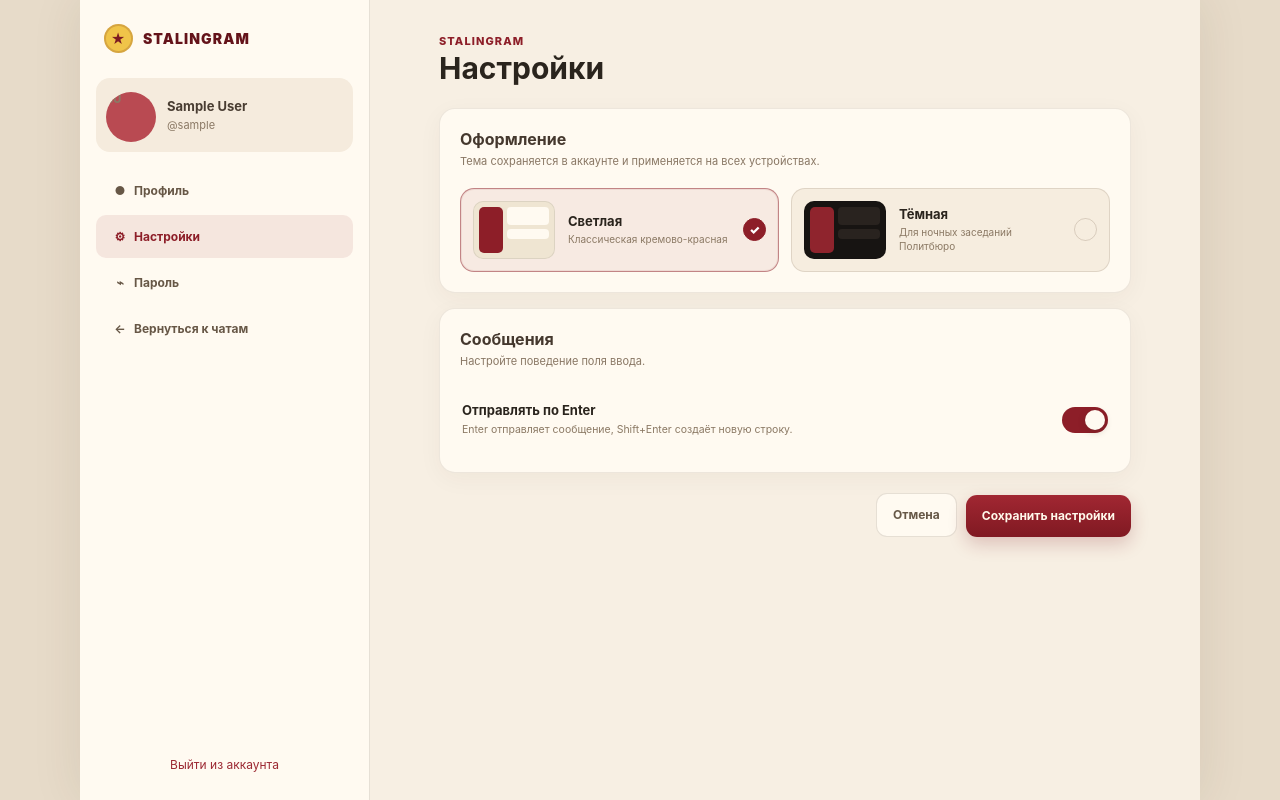
After one commit to shipovskijkorp/stalingram.su, a Django app: page /settings/ in a window 1280 px wide. The commit adds this page. Run offline with Django 5.2, Linux system fonts and the light colour scheme; the visitor is signed in with stand-in values (Sample User, id 1).

Commit message:
Add appearance and message input settings

```diff
--- a/apps/accounts/admin.py
+++ b/apps/accounts/admin.py
@@ -8,4 +8,5 @@ from .models import User
 class StalingramUserAdmin(UserAdmin):
     fieldsets = UserAdmin.fieldsets + (
         ("Профиль Stalingram", {"fields": ("bio", "avatar")}),
+        ("Настройки Stalingram", {"fields": ("theme", "enter_to_send")}),
     )
--- a/apps/accounts/forms.py
+++ b/apps/accounts/forms.py
@@ -157,3 +157,19 @@ class ProfileForm(forms.ModelForm):
         if content_type and content_type not in allowed_types:
             raise forms.ValidationError("Поддерживаются только PNG, JPEG и WebP.")
         return avatar
+
+
+class UserSettingsForm(forms.ModelForm):
+    theme = forms.ChoiceField(
+        label="Тема оформления",
+        choices=User.Theme.choices,
+        widget=forms.RadioSelect,
+    )
+    enter_to_send = forms.BooleanField(
+        label="Отправлять сообщения по Enter",
+        required=False,
+    )
+
+    class Meta:
+        model = User
+        fields = ("theme", "enter_to_send")
--- a/apps/accounts/urls.py
+++ b/apps/accounts/urls.py
@@ -8,6 +8,7 @@ from .views import (
     public_profile,
     register,
     remove_avatar,
+    settings_view,
 )
 
 app_name = "accounts"
@@ -17,6 +18,7 @@ urlpatterns = [
     path("register/", register, name="register"),
     path("logout/", StalingramLogoutView.as_view(), name="logout"),
     path("profile/", profile, name="profile"),
+    path("settings/", settings_view, name="settings"),
     path("profile/avatar/remove/", remove_avatar, name="remove_avatar"),
     path(
         "profile/password/",
--- a/apps/accounts/views.py
+++ b/apps/accounts/views.py
@@ -7,7 +7,12 @@ from django.shortcuts import get_object_or_404, redirect, render
 from django.urls import reverse_lazy
 from django.views.decorators.http import require_POST
 
-from .forms import IdentifierAuthenticationForm, ProfileForm, RegisterForm
+from .forms import (
+    IdentifierAuthenticationForm,
+    ProfileForm,
+    RegisterForm,
+    UserSettingsForm,
+)
 from .models import User
 
 
@@ -62,6 +67,16 @@ def profile(request):
 
 
 @login_required
+def settings_view(request):
+    form = UserSettingsForm(request.POST or None, instance=request.user)
+    if request.method == "POST" and form.is_valid():
+        form.save()
+        messages.success(request, "Настройки сохранены.")
+        return redirect("accounts:settings")
+    return render(request, "accounts/settings.html", {"form": form})
+
+
+@login_required
 @require_POST
 def remove_avatar(request):
     if request.user.avatar:
--- /dev/null
+++ b/static/css/settings.css
@@ -0,0 +1,60 @@
+.preferences-form { display: block; }
+.preference-card { padding: 20px; }
+.theme-picker { display: grid; grid-template-columns: repeat(2, minmax(0, 1fr)); gap: 12px; }
+.theme-option {
+  position: relative;
+  min-width: 0;
+  display: grid;
+  grid-template-columns: 82px minmax(0, 1fr) auto;
+  align-items: center;
+  gap: 13px;
+  padding: 12px;
+  border: 1px solid rgba(84, 58, 35, .14);
+  border-radius: 14px;
+  background: #f6eddf;
+  cursor: pointer;
+  transition: border-color .15s ease, background .15s ease, transform .15s ease;
+}
+.theme-option:hover { transform: translateY(-1px); border-color: rgba(141, 30, 40, .28); }
+.theme-option.is-selected { border-color: rgba(141, 30, 40, .5); background: rgba(141, 30, 40, .07); box-shadow: inset 0 0 0 1px rgba(141, 30, 40, .08); }
+.theme-option > input { position: absolute; opacity: 0; pointer-events: none; }
+.theme-preview { width: 82px; height: 58px; display: grid; grid-template-columns: 24px 1fr; grid-template-rows: 18px 1fr 1fr; gap: 4px; padding: 6px; border-radius: 10px; overflow: hidden; box-shadow: inset 0 0 0 1px rgba(0, 0, 0, .08); }
+.theme-preview i { grid-row: 1 / 4; border-radius: 5px; }
+.theme-preview b { border-radius: 4px; }
+.theme-preview--light { background: #efe5d2; }
+.theme-preview--light i { background: #8d1e28; }
+.theme-preview--light b { background: #fffaf1; }
+.theme-preview--dark { background: #171412; }
+.theme-preview--dark i { background: #8f242d; }
+.theme-preview--dark b { background: #29231f; }
+.theme-option__text { min-width: 0; }
+.theme-option__text strong, .theme-option__text small { display: block; }
+.theme-option__text strong { font-size: 13px; }
+.theme-option__text small { margin-top: 4px; color: #8b7964; line-height: 1.35; font-size: 10px; }
+.theme-option__check { width: 23px; height: 23px; display: grid; place-items: center; border: 1px solid rgba(84, 58, 35, .18); border-radius: 50%; color: transparent; font-size: 12px; font-weight: 900; }
+.theme-option.is-selected .theme-option__check { border-color: var(--red); background: var(--red); color: white; }
+.preference-row { min-height: 64px; display: flex; align-items: center; justify-content: space-between; gap: 18px; padding: 8px 2px; cursor: pointer; }
+.preference-row__copy { min-width: 0; }
+.preference-row__copy strong, .preference-row__copy small { display: block; }
+.preference-row__copy strong { font-size: 13px; }
+.preference-row__copy small { max-width: 480px; margin-top: 5px; color: #8b7964; line-height: 1.4; font-size: 10.5px; }
+.switch-control { position: relative; flex: 0 0 auto; }
+.switch-control input { position: absolute; opacity: 0; pointer-events: none; }
+.switch-control__track { width: 46px; height: 26px; display: block; padding: 3px; border-radius: 999px; background: #cbbdac; transition: background .16s ease; }
+.switch-control__thumb { width: 20px; height: 20px; display: block; border-radius: 50%; background: #fffaf1; box-shadow: 0 2px 7px rgba(64, 44, 30, .25); transition: transform .16s ease; }
+.switch-control input:checked + .switch-control__track { background: var(--red); }
+.switch-control input:checked + .switch-control__track .switch-control__thumb { transform: translateX(20px); }
+.switch-control input:focus-visible + .switch-control__track { outline: 3px solid rgba(141, 30, 40, .16); outline-offset: 2px; }
+.preferences-actions { margin-top: 20px; }
+
+@media (max-width: 680px) {
+  .theme-picker { grid-template-columns: 1fr; }
+  .theme-option { grid-template-columns: 72px minmax(0, 1fr) auto; }
+  .theme-preview { width: 72px; }
+}
+
+@media (max-width: 420px) {
+  .theme-option { grid-template-columns: 60px minmax(0, 1fr) auto; gap: 9px; padding: 10px; }
+  .theme-preview { width: 60px; height: 52px; }
+  .preference-row { align-items: flex-start; }
+}
--- /dev/null
+++ b/static/js/settings.js
@@ -0,0 +1,29 @@
+const themeOptions = [...document.querySelectorAll("[data-theme-option]")];
+const themeColorMeta = document.querySelector('meta[name="theme-color"]');
+const enterToggle = document.getElementById("id_enter_to_send");
+const enterModeHint = document.getElementById("enterModeHint");
+
+function previewTheme(theme) {
+  document.body.dataset.theme = theme;
+  themeOptions.forEach((option) => {
+    option.classList.toggle("is-selected", option.dataset.themeOption === theme);
+  });
+  if (themeColorMeta) themeColorMeta.content = theme === "dark" ? "#171412" : "#801f28";
+}
+
+themeOptions.forEach((option) => {
+  const radio = option.querySelector('input[type="radio"]');
+  radio?.addEventListener("change", () => {
+    if (radio.checked) previewTheme(radio.value);
+  });
+});
+
+function updateEnterHint() {
+  if (!enterToggle || !enterModeHint) return;
+  enterModeHint.textContent = enterToggle.checked
+    ? "Enter отправляет сообщение, Shift+Enter создаёт новую строку."
+    : "Enter создаёт новую строку, Ctrl+Enter отправляет сообщение.";
+}
+
+enterToggle?.addEventListener("change", updateEnterHint);
+updateEnterHint();
--- a/templates/accounts/profile.html
+++ b/templates/accounts/profile.html
@@ -25,6 +25,7 @@
 
     <nav class="settings-nav" aria-label="Настройки">
       <a class="is-active" href="{% url 'accounts:profile' %}"><span>●</span> Профиль</a>
+      <a href="{% url 'accounts:settings' %}"><span>⚙</span> Настройки</a>
       <a href="{% url 'accounts:public_profile' request.user.username %}"><span>↗</span> Публичная страница</a>
       <a href="{% url 'accounts:password_change' %}"><span>⌁</span> Пароль</a>
       <a href="{% url 'messenger:home' %}"><span>←</span> Вернуться к чатам</a>
--- /dev/null
+++ b/templates/accounts/settings.html
@@ -0,0 +1,113 @@
+{% extends 'base.html' %}
+{% load static %}
+
+{% block title %}Настройки — Stalingram{% endblock %}
+{% block body_class %}profile-body{% endblock %}
+{% block extra_head %}<link rel="stylesheet" href="{% static 'css/settings.css' %}">{% endblock %}
+
+{% block content %}
+<main class="settings-shell">
+  <aside class="settings-sidebar">
+    <a class="settings-brand" href="{% url 'messenger:home' %}">
+      <span class="brand__mark">★</span>
+      <span>STALINGRAM</span>
+    </a>
+
+    <div class="settings-user">
+      {% if request.user.avatar %}
+        <img class="settings-user__avatar" src="{{ request.user.avatar.url }}" alt="Фотография профиля">
+      {% else %}
+        <span class="settings-user__avatar settings-user__avatar--fallback">{{ request.user.initials }}</span>
+      {% endif %}
+      <div>
+        <strong>{{ request.user.display_name }}</strong>
+        <span>@{{ request.user.username }}</span>
+      </div>
+    </div>
+
+    <nav class="settings-nav" aria-label="Настройки">
+      <a href="{% url 'accounts:profile' %}"><span>●</span> Профиль</a>
+      <a class="is-active" href="{% url 'accounts:settings' %}"><span>⚙</span> Настройки</a>
+      <a href="{% url 'accounts:password_change' %}"><span>⌁</span> Пароль</a>
+      <a href="{% url 'messenger:home' %}"><span>←</span> Вернуться к чатам</a>
+    </nav>
+
+    <form method="post" action="{% url 'accounts:logout' %}" class="settings-logout">
+      {% csrf_token %}
+      <button type="submit">Выйти из аккаунта</button>
+    </form>
+  </aside>
+
+  <section class="settings-content">
+    <header class="settings-header">
+      <a class="settings-back" href="{% url 'messenger:home' %}" aria-label="Назад к чатам">←</a>
+      <div>
+        <p class="eyebrow">Stalingram</p>
+        <h1>Настройки</h1>
+      </div>
+    </header>
+
+    <form method="post" id="userSettingsForm" class="preferences-form">
+      {% csrf_token %}
+
+      <section class="settings-card preference-card">
+        <div class="settings-card__heading">
+          <div>
+            <h2>Оформление</h2>
+            <p>Тема сохраняется в аккаунте и применяется на всех устройствах.</p>
+          </div>
+        </div>
+
+        <div class="theme-picker" role="radiogroup" aria-label="Тема оформления">
+          <label class="theme-option{% if form.theme.value == 'light' %} is-selected{% endif %}" data-theme-option="light">
+            <input type="radio" name="theme" value="light" {% if form.theme.value == 'light' %}checked{% endif %}>
+            <span class="theme-preview theme-preview--light" aria-hidden="true">
+              <i></i><b></b><b></b>
+            </span>
+            <span class="theme-option__text"><strong>Светлая</strong><small>Классическая кремово-красная</small></span>
+            <span class="theme-option__check">✓</span>
+          </label>
+
+          <label class="theme-option{% if form.theme.value == 'dark' %} is-selected{% endif %}" data-theme-option="dark">
+            <input type="radio" name="theme" value="dark" {% if form.theme.value == 'dark' %}checked{% endif %}>
+            <span class="theme-preview theme-preview--dark" aria-hidden="true">
+              <i></i><b></b><b></b>
+            </span>
+            <span class="theme-option__text"><strong>Тёмная</strong><small>Для ночных заседаний Политбюро</small></span>
+            <span class="theme-option__check">✓</span>
+          </label>
+        </div>
+      </section>
+
+      <section class="settings-card preference-card">
+        <div class="settings-card__heading">
+          <div>
+            <h2>Сообщения</h2>
+            <p>Настройте поведение поля ввода.</p>
+          </div>
+        </div>
+
+        <label class="preference-row" for="id_enter_to_send">
+          <span class="preference-row__copy">
+            <strong>Отправлять по Enter</strong>
+            <small id="enterModeHint">{% if form.enter_to_send.value %}Enter отправляет сообщение, Shift+Enter создаёт новую строку.{% else %}Enter создаёт новую строку, Ctrl+Enter отправляет сообщение.{% endif %}</small>
+          </span>
+          <span class="switch-control">
+            <input id="id_enter_to_send" type="checkbox" name="enter_to_send" {% if form.enter_to_send.value %}checked{% endif %}>
+            <span class="switch-control__track"><span class="switch-control__thumb"></span></span>
+          </span>
+        </label>
+      </section>
+
+      {% if form.errors %}<div class="form-alert">Не удалось сохранить настройки. Проверьте выбранные значения.</div>{% endif %}
+
+      <div class="profile-actions preferences-actions">
+        <a class="secondary-button" href="{% url 'messenger:home' %}">Отмена</a>
+        <button class="primary-button profile-save" type="submit">Сохранить настройки</button>
+      </div>
+    </form>
+  </section>
+</main>
+{% endblock %}
+
+{% block extra_scripts %}<script src="{% static 'js/settings.js' %}"></script>{% endblock %}
--- a/templates/base.html
+++ b/templates/base.html
@@ -4,14 +4,15 @@
 <head>
   <meta charset="utf-8">
   <meta name="viewport" content="width=device-width, initial-scale=1, viewport-fit=cover">
-  <meta name="theme-color" content="#801f28">
+  <meta name="theme-color" content="{% if request.user.is_authenticated and request.user.theme == 'dark' %}#171412{% else %}#801f28{% endif %}">
   <title>{% block title %}Stalingram{% endblock %}</title>
   <link rel="stylesheet" href="{% static 'css/styles.css' %}">
   <link rel="stylesheet" href="{% static 'css/responsive.css' %}">
   <link rel="stylesheet" href="{% static 'css/profile.css' %}">
   {% block extra_head %}{% endblock %}
+  <link rel="stylesheet" href="{% static 'css/theme.css' %}">
 </head>
-<body class="{% block body_class %}{% endblock %}">
+<body class="{% block body_class %}{% endblock %}"{% if request.user.is_authenticated %} data-theme="{{ request.user.theme }}" data-enter-to-send="{{ request.user.enter_to_send|yesno:'true,false' }}"{% endif %}>
   {% if messages %}
     <div class="flash-stack" aria-live="polite">
       {% for message in messages %}<div class="flash">{{ message }}</div>{% endfor %}
--- a/templates/messenger/index.html
+++ b/templates/messenger/index.html
@@ -183,6 +183,7 @@
     <a href="{% url 'messenger:contacts' %}"><span>◎</span><strong>Контакты</strong></a>
     <a href="{% url 'accounts:profile' %}"><span>●</span><strong>Мой профиль</strong></a>
     <a href="{% url 'accounts:public_profile' request.user.username %}"><span>↗</span><strong>Публичная страница</strong></a>
+    <a href="{% url 'accounts:settings' %}"><span>⚙</span><strong>Настройки</strong></a>
     <a href="{% url 'accounts:password_change' %}"><span>⌁</span><strong>Сменить пароль</strong></a>
   </nav>
 
```
Also changed, not shown: apps/accounts/models.py (+11 -0 lines), apps/accounts/tests.py (+37 -0 lines), static/css/theme.css (added, +124 -0 lines), static/js/messenger.js (+10 -1 lines), apps/accounts/migrations/0003_user_preferences.py (added).
